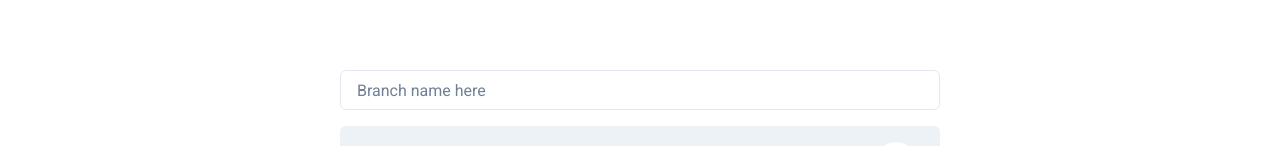
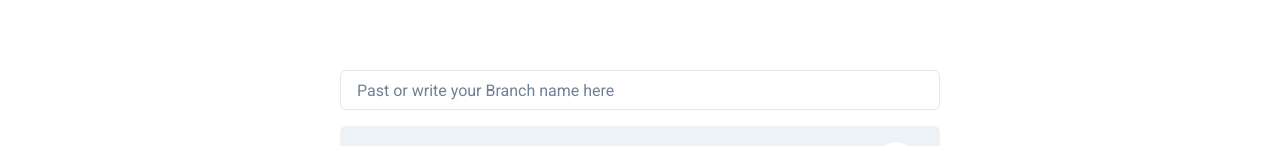
Before and after one commit to alexalannunes/branch-generator, a React (Vite) app: page / in a window 1280 px wide. Shown: the part 290-436 px from the top of the page. Built offline with nearby package versions, Linux system fonts and the light colour scheme.

Commit message:
prepare for other forms

```diff
--- a/src/pages/home/home.tsx
+++ b/src/pages/home/home.tsx
@@ -18,6 +18,7 @@ export function HomePage() {
           />
         </Flex>
       </Box>
+      {/* Custom forms can appears here */}
       <DefaultForm />
     </Flex>
   );
--- a/src/pages/home/ui/default-form.tsx
+++ b/src/pages/home/ui/default-form.tsx
@@ -21,7 +21,7 @@ export function DefaultForm() {
         <Input
           {...register("branch")}
           w="full"
-          placeholder="Branch name here"
+          placeholder="Past or write your Branch name here"
         />
         <BranchNameResult branch={branch} />
       </Stack>
```
